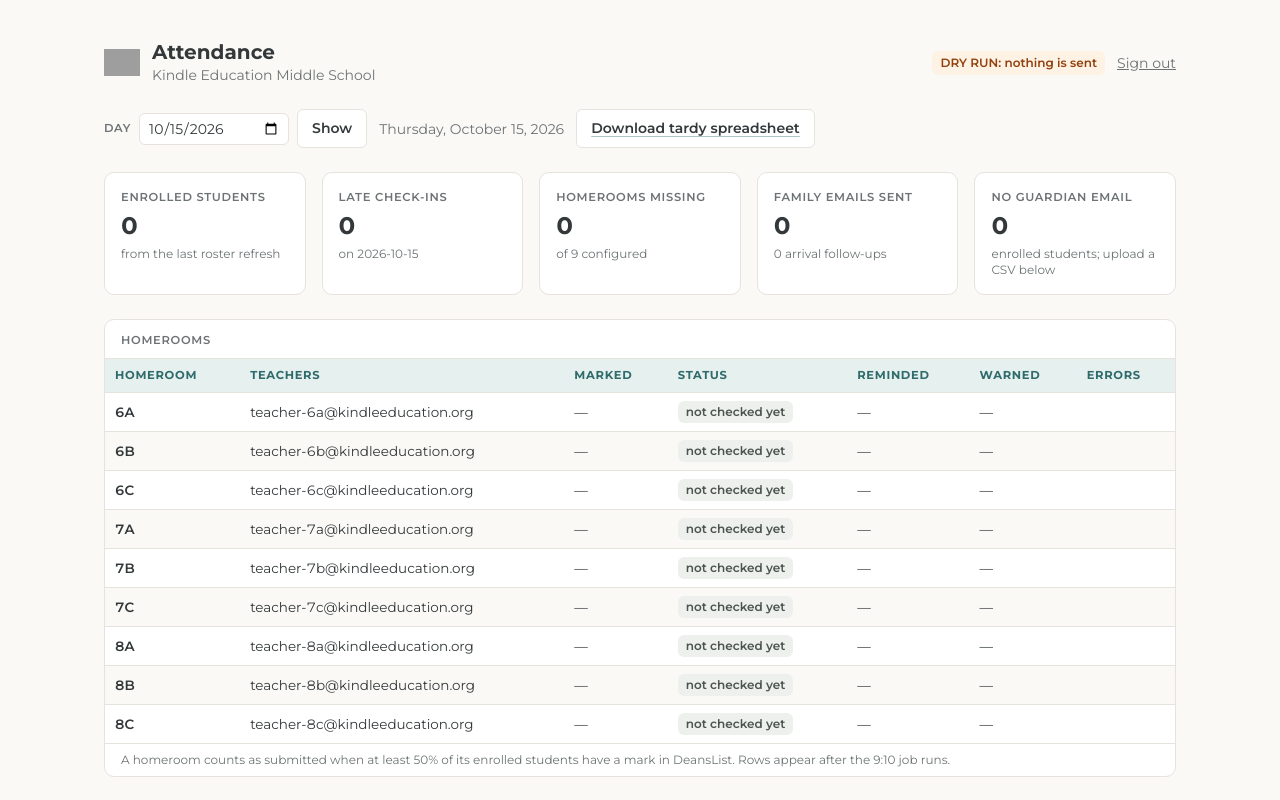
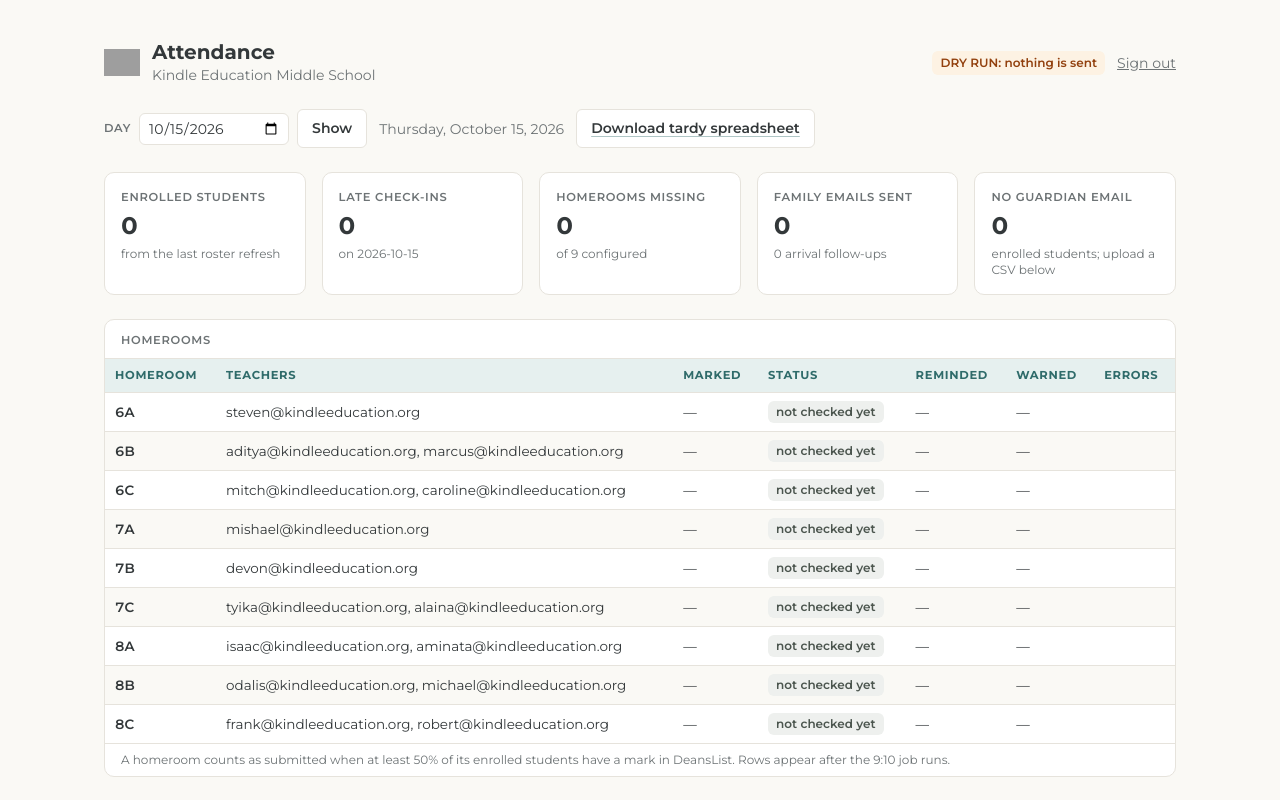
Before and after one commit to DJKindle007/attendance, a Next.js app: page / in a window 1280 px wide. Shown: the top 800 px of the page. Built offline with nearby package versions, Linux system fonts and the light colour scheme; no server answers; the database is empty; grey boxes are pictures that could not be loaded.

Commit message:
Config: real homeroom teachers, ops coordinator and staff display names
Co-Authored-By: Claude Fable 5.1 <noreply@anthropic.com>
Claude-Session: https://claude.ai/code/session_01MuJd9qqxDx4HEgLz8BnCtC

```diff
--- a/config/homerooms.json
+++ b/config/homerooms.json
@@ -1,66 +1,39 @@
 {
   "schoolName": "Kindle Education Middle School",
   "attendanceDeadline": "9:10 AM",
-  "opsCoordinatorEmail": "ops-coordinator@kindleeducation.org",
+  "opsCoordinatorEmail": "mwing@kindleeducation.org",
   "gradeChannels": {
     "6th": "C0BUBNS4YTV",
     "7th": "C0BUBNHQEM9",
     "8th": "C0BUKSZ72Q1"
   },
   "homerooms": {
-    "6A": {
-      "grade": "6th",
-      "teachers": [
-        "teacher-6a@kindleeducation.org"
-      ]
-    },
-    "6B": {
-      "grade": "6th",
-      "teachers": [
-        "teacher-6b@kindleeducation.org"
-      ]
-    },
-    "6C": {
-      "grade": "6th",
-      "teachers": [
-        "teacher-6c@kindleeducation.org"
-      ]
-    },
-    "7A": {
-      "grade": "7th",
-      "teachers": [
-        "teacher-7a@kindleeducation.org"
-      ]
-    },
-    "7B": {
-      "grade": "7th",
-      "teachers": [
-        "teacher-7b@kindleeducation.org"
-      ]
-    },
-    "7C": {
-      "grade": "7th",
-      "teachers": [
-        "teacher-7c@kindleeducation.org"
-      ]
-    },
-    "8A": {
-      "grade": "8th",
-      "teachers": [
-        "teacher-8a@kindleeducation.org"
-      ]
-    },
-    "8B": {
-      "grade": "8th",
-      "teachers": [
-        "teacher-8b@kindleeducation.org"
-      ]
-    },
-    "8C": {
-      "grade": "8th",
-      "teachers": [
-        "teacher-8c@kindleeducation.org"
-      ]
-    }
+    "6A": { "grade": "6th", "teachers": ["steven@kindleeducation.org"] },
+    "6B": { "grade": "6th", "teachers": ["aditya@kindleeducation.org", "marcus@kindleeducation.org"] },
+    "6C": { "grade": "6th", "teachers": ["mitch@kindleeducation.org", "caroline@kindleeducation.org"] },
+    "7A": { "grade": "7th", "teachers": ["mishael@kindleeducation.org"] },
+    "7B": { "grade": "7th", "teachers": ["devon@kindleeducation.org"] },
+    "7C": { "grade": "7th", "teachers": ["tyika@kindleeducation.org", "alaina@kindleeducation.org"] },
+    "8A": { "grade": "8th", "teachers": ["isaac@kindleeducation.org", "aminata@kindleeducation.org"] },
+    "8B": { "grade": "8th", "teachers": ["odalis@kindleeducation.org", "michael@kindleeducation.org"] },
+    "8C": { "grade": "8th", "teachers": ["frank@kindleeducation.org", "robert@kindleeducation.org"] }
+  },
+  "staffNames": {
+    "mwing@kindleeducation.org": "Marcus Wing",
+    "steven@kindleeducation.org": "Steven Messina",
+    "aditya@kindleeducation.org": "Aditya Atkari",
+    "marcus@kindleeducation.org": "Marcus Walker",
+    "mitch@kindleeducation.org": "Mitch Talesfore",
+    "caroline@kindleeducation.org": "Caroline DeVoe",
+    "mishael@kindleeducation.org": "Mishael Ohanwadi",
+    "devon@kindleeducation.org": "Devon Thompson",
+    "tyika@kindleeducation.org": "Tyika Walker",
+    "alaina@kindleeducation.org": "Alaina Malizia",
+    "isaac@kindleeducation.org": "Isaac Dove",
+    "aminata@kindleeducation.org": "Aminata Niang",
+    "odalis@kindleeducation.org": "Odalis Perez",
+    "michael@kindleeducation.org": "Michael Gomez-Kobayashi",
+    "frank@kindleeducation.org": "Frank Dente",
+    "robert@kindleeducation.org": "Rob Giorgi"
   }
 }
--- a/lib/config.ts
+++ b/lib/config.ts
@@ -21,6 +21,8 @@ export const SchoolConfigSchema = z.object({
   opsCoordinatorEmail: z.string().email(),
   gradeChannels: z.record(z.string(), z.string().regex(/^[CG][A-Z0-9]+$/)),
   homerooms: z.record(z.string(), HomeroomSchema),
+  /** Display names for staff emails, used in greetings. Anyone missing is named from the email's local part. */
+  staffNames: z.record(z.string().email(), z.string().min(1)).default({}),
 });
 
 export type SchoolConfig = z.infer<typeof SchoolConfigSchema>;
--- a/lib/jobs/shared.ts
+++ b/lib/jobs/shared.ts
@@ -72,6 +72,8 @@ export async function opsSlackId(): Promise<string | null> {
 }
 
 export function teacherDisplayName(email: string): string {
+  const known = schoolConfig().staffNames[email.toLowerCase()];
+  if (known) return known;
   const local = email.split('@')[0];
   return local
     .split(/[._-]+/)
--- a/scripts/check-attendance.ts
+++ b/scripts/check-attendance.ts
@@ -18,6 +18,9 @@ import { parseGuardianCsv } from '../lib/guardian-csv';
 const cfg = SchoolConfigSchema.parse(homeroomsJson);
 assert.ok(Object.keys(cfg.homerooms).length >= 9, 'config lists the middle school homerooms');
 assert.deepEqual(Object.keys(cfg.gradeChannels).sort(), ['6th', '7th', '8th']);
+for (const [h, room] of Object.entries(cfg.homerooms)) assert.equal(cfg.gradeChannels[room.grade] !== undefined, true, `${h} has a grade channel`);
+for (const email of Object.values(cfg.homerooms).flatMap((r) => r.teachers)) assert.ok(cfg.staffNames[email], `${email} has a display name`);
+assert.ok(cfg.staffNames[cfg.opsCoordinatorEmail], 'ops coordinator has a display name');
 
 // ---- school days and time zones ----
 assert.equal(isSchoolDay('2026-10-15'), true, 'a Thursday in October');
```
